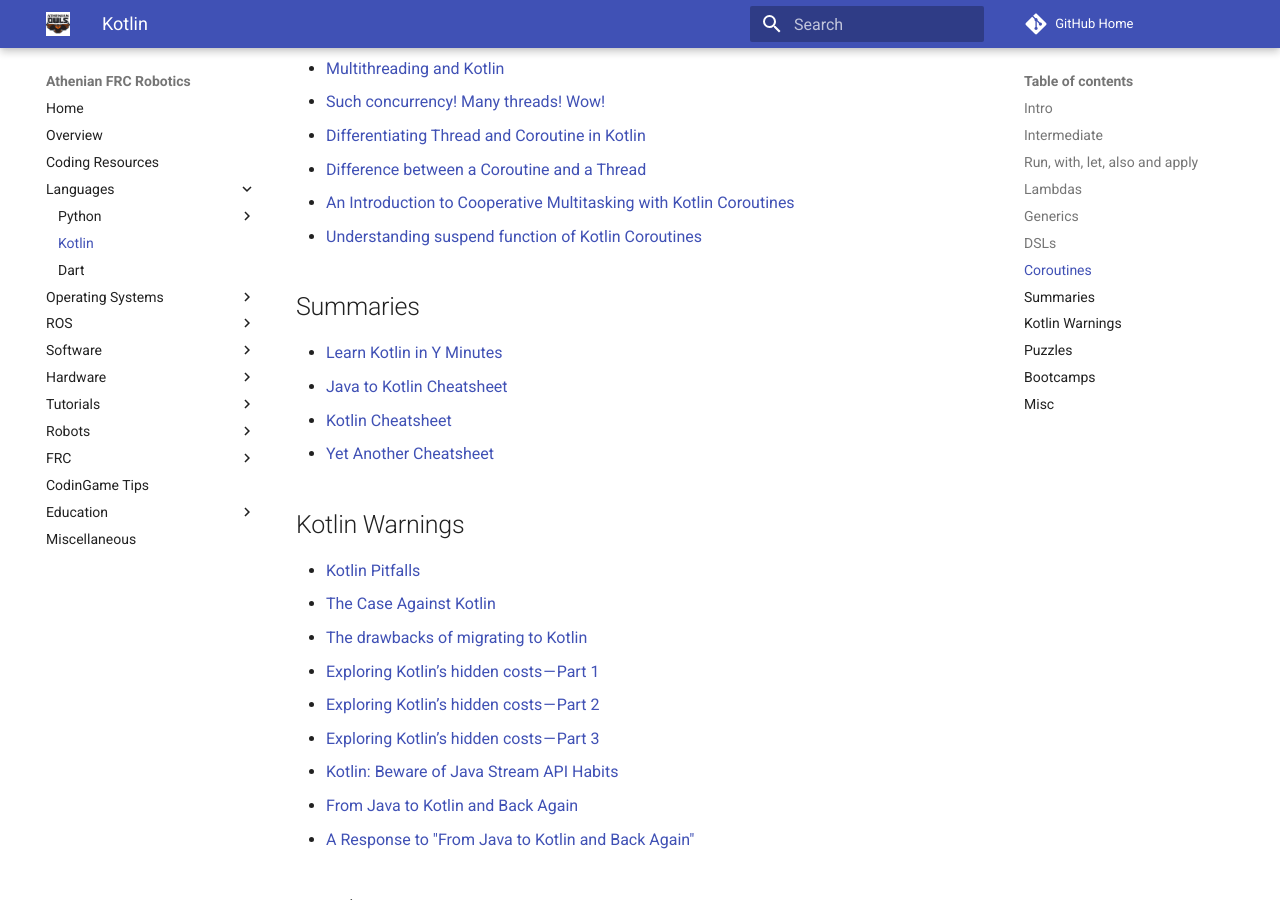
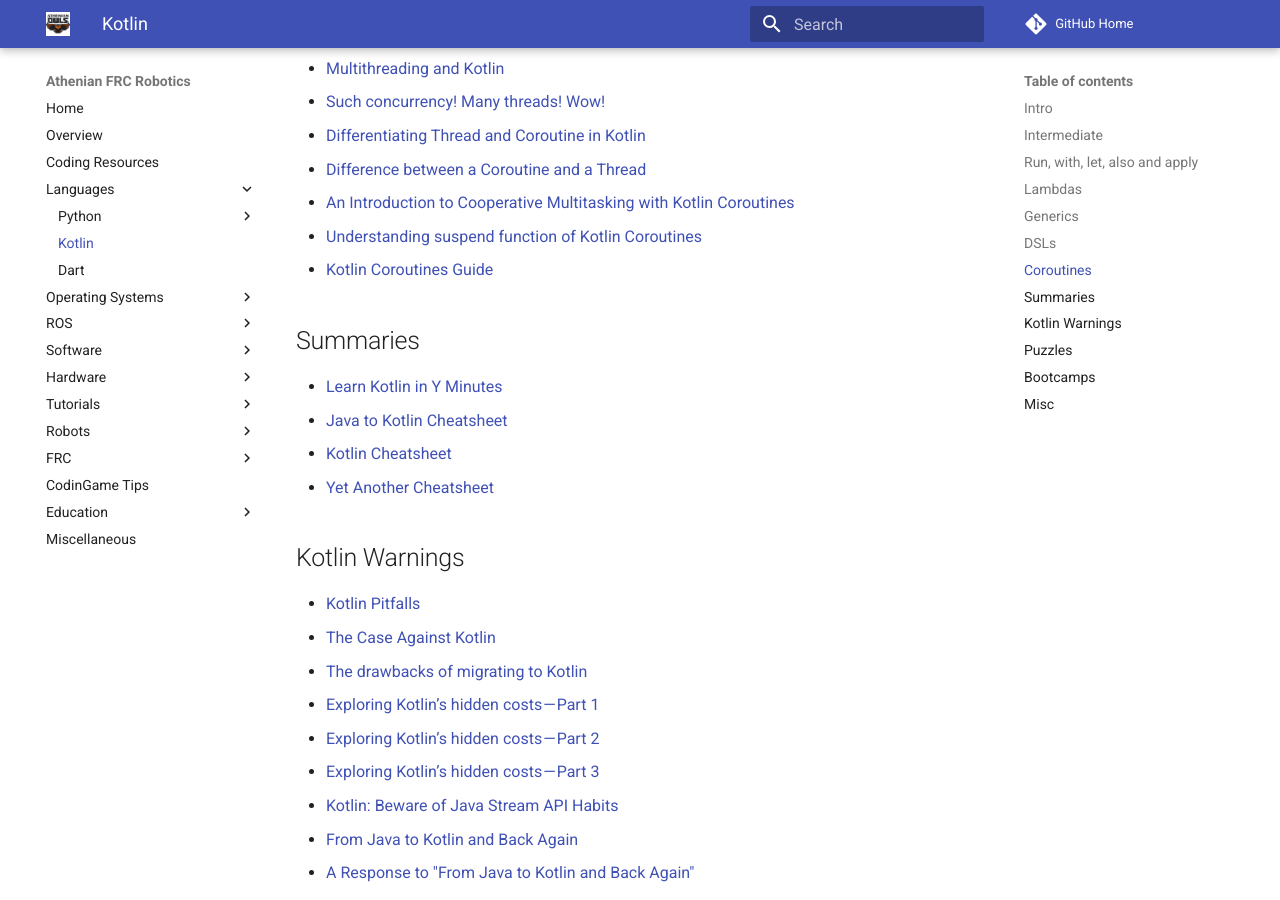
Before and after one commit to athenian-robotics/athenian-robotics-mkdocs, an MkDocs documentation site: the page built from docs/kotlin.md, in a window 1280 px wide and 900 px high, scrolled down 3797 px. Built offline with MkDocs 1.6.1 and Material for MkDocs 9.7.7, drawn with Linux system fonts in a browser that asks for light colours; comment, search, counter and statistics services are not loaded.

Commit message:
Update docs

```diff
--- a/docs/kotlin.md
+++ b/docs/kotlin.md
@@ -112,6 +112,7 @@
 * [Difference between a Coroutine and a Thread](https://stackoverflow.com/questions/1934715/difference-between-a-coroutine-and-a-thread)
 * [An Introduction to Cooperative Multitasking with Kotlin Coroutines](https://blog.pronghorn.tech/cooperative-multitasking-with-kotlin-coroutines/)
 * [Understanding suspend function of Kotlin Coroutines](https://medium.com/@elye.project/understanding-suspend-function-of-coroutines-de26b070c5ed)
+* [Kotlin Coroutines Guide](https://kotlinexpertise.com/kotlin-coroutines-guide/)
 
 ## Summaries
 * [Learn Kotlin in Y Minutes](https://learnxinyminutes.com/docs/kotlin/)
```
